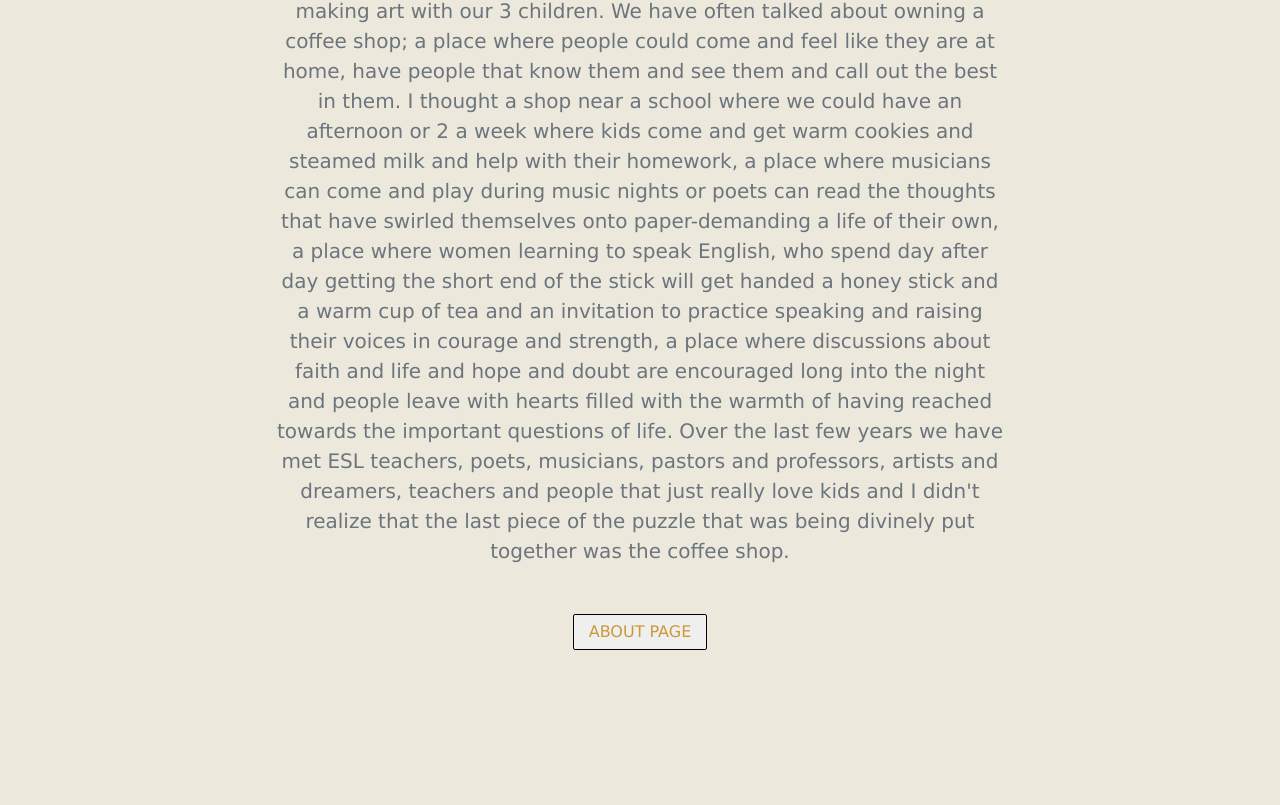
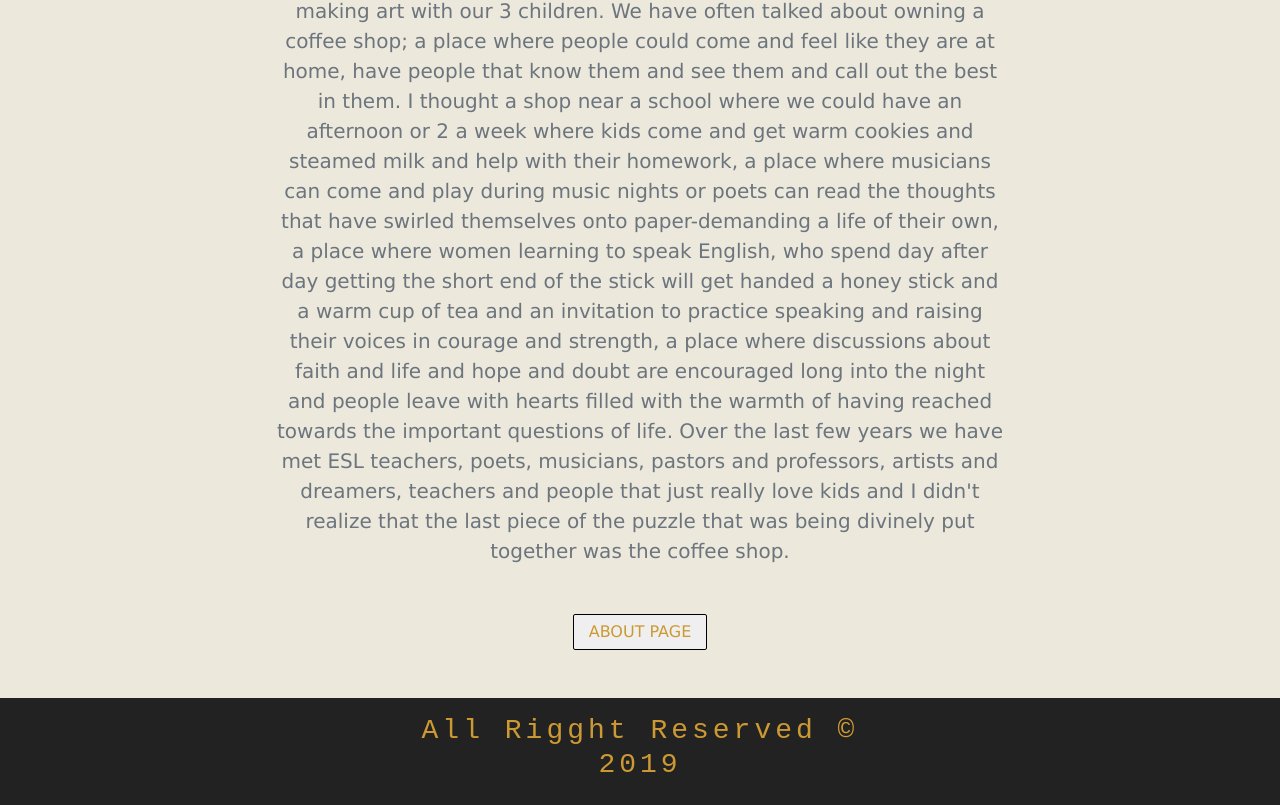
Before and after one commit to zhyrik/gatsby-coffee-store, a Gatsby site: page / in a window 1280 px wide. Shown: the part 1137-1942 px from the top of the page. Before the commit the page ends 1835 px from the top, so only its background shows below. Built offline with nearby package versions, Linux system fonts and the light colour scheme; Gatsby itself is replaced by a stand-in of ours.

Commit message:
create footer

```diff
--- a/src/components/layout.css
+++ b/src/components/layout.css
@@ -44,3 +44,6 @@
   background: var(--colorYrllow);
   color: var(--colorPrimary);
 }
+.footer{
+  background: var(--colorBlack);
+}
--- a/src/components/layout.js
+++ b/src/components/layout.js
@@ -10,8 +10,8 @@
 import { useStaticQuery, graphql } from "gatsby"
 import styled from 'styled-components'
 
-import Header from "./header"
 import Navbar from './layouts/Navbar'
+import Footer from './layouts/Footer'
 import 'bootstrap/dist/css/bootstrap.min.css'
 import "./layout.css"
 
@@ -38,6 +38,7 @@
     <>
       <Navbar />
       {children}
+      <Footer />
     </>
   )
 }
--- /dev/null
+++ b/src/components/layouts/Footer.js
@@ -0,0 +1,15 @@
+import React from 'react'
+
+export default function Footer() {
+  return (
+    <div className="footer py-3">
+      <div className="container">
+        <div className="row">
+          <div className="col mx-auto col-md-6 text-yellow text-center text-capitalize">
+            <h3>all rigght reserved &copy; {new Date().getFullYear().toString()}</h3>
+          </div>
+        </div>
+      </div>
+    </div>
+  )
+}
```
